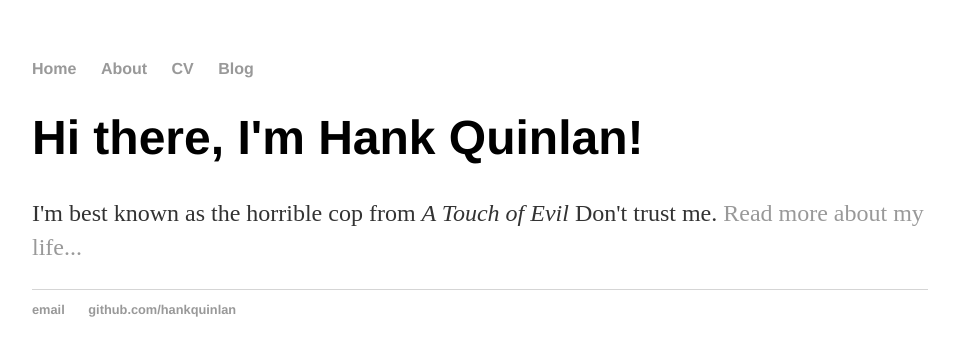
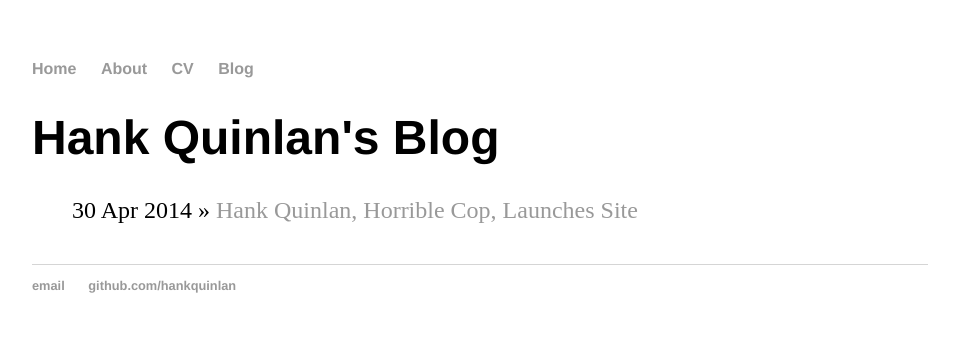
Before and after one commit to jay-eh/jay-eh.github.io, a Jekyll site: the page built from about/index.html, in a window 1280 px wide. Shown: the top 356 px of the page, without its empty margins (160-1119 px from the left). Built offline with Jekyll 4.4.1, drawn with Linux system fonts in a browser that asks for light colours.

Commit message:
Update index.html

```diff
--- a/about/index.html
+++ b/about/index.html
@@ -1,8 +1,11 @@
 ---
 layout: default
-title: Hank Quinlan, Horrible Cop
+title: Hank Quinlan's Blog
 ---
-<div class="blurb">
-	<h1>Hi there, I'm Hank Quinlan!</h1>
-	<p>I'm best known as the horrible cop from <em>A Touch of Evil</em> Don't trust me. <a href="/about">Read more about my life...</a></p>
-</div><!-- /.blurb -->
+	<h1>{{ page.title }}</h1>
+	<ul class="posts">
+
+	  {% for post in site.posts %}
+	    <li><span>{{ post.date | date_to_string }}</span> » <a href="{{ post.url }}" title="{{ post.title }}">{{ post.title }}</a></li>
+	  {% endfor %}
+	</ul>
```
